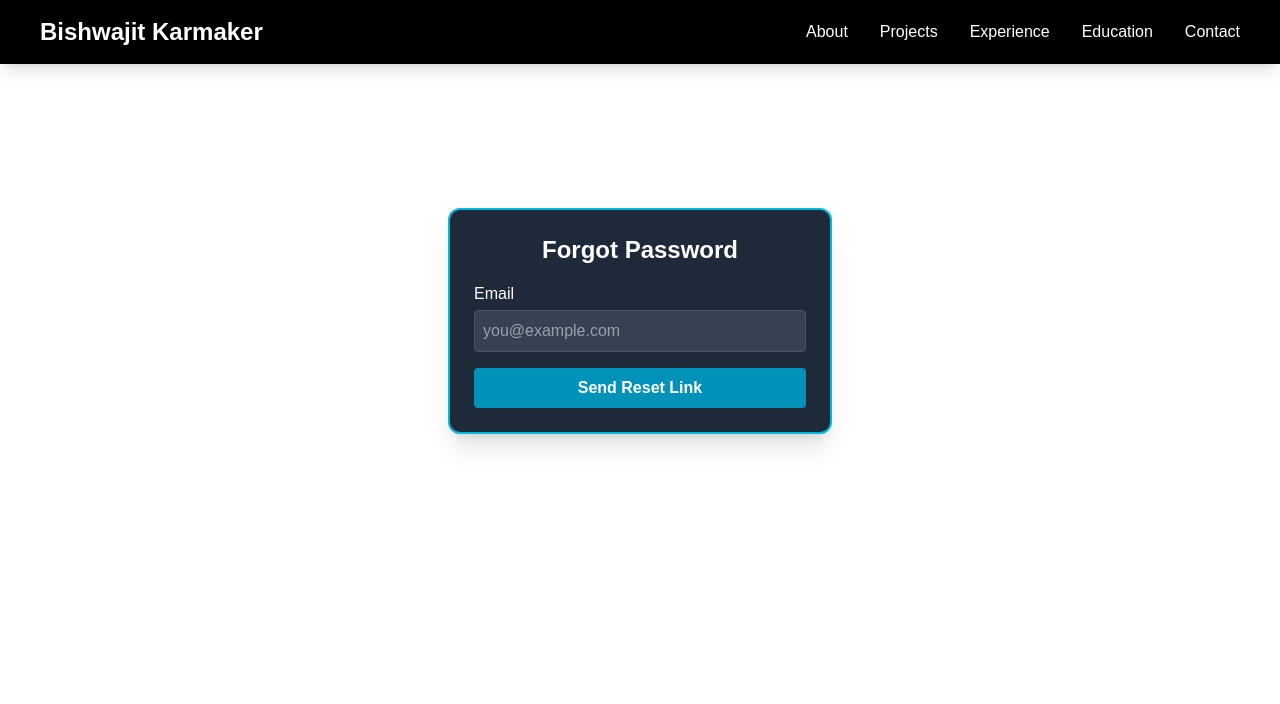
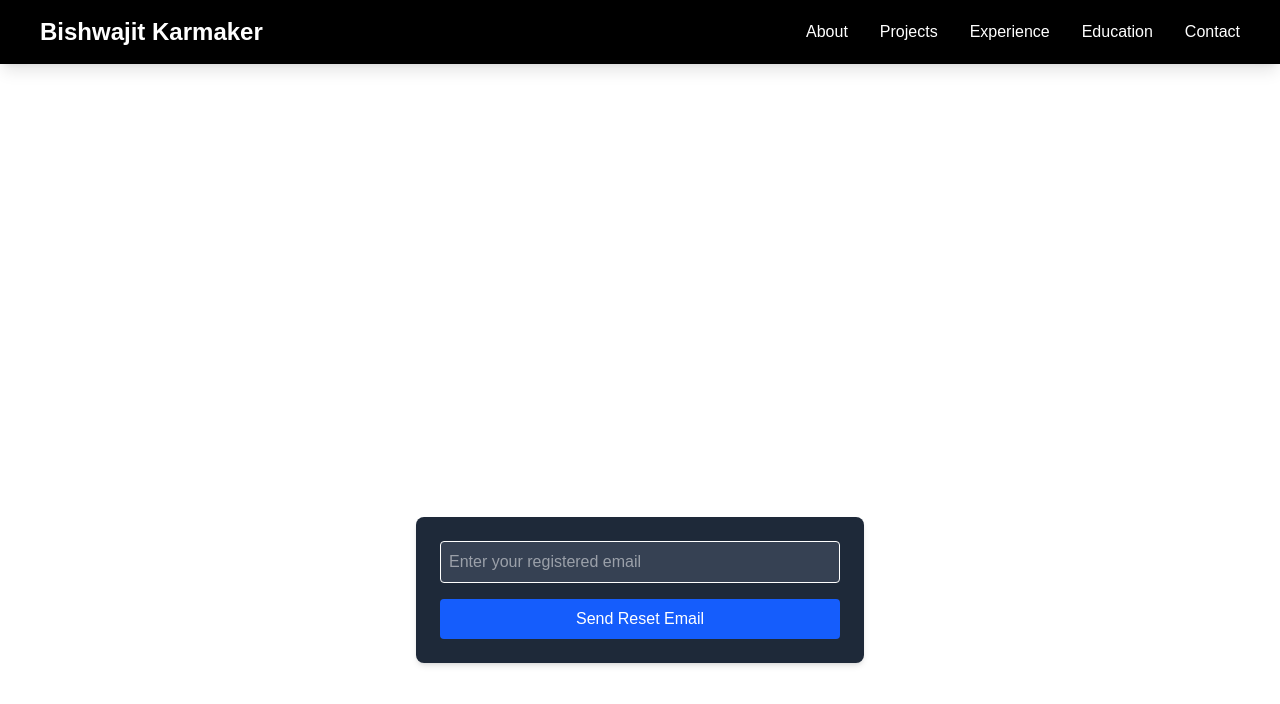
Before and after one commit to Bishwajit93/portfolio-frontend, a Next.js app: page /forgot_password in a window 1280 px wide. Shown: the top 704 px of the page. Built offline with nearby package versions, Linux system fonts and the light colour scheme; no server answers.

Commit message:
fixing bugs

```diff
--- a/src/app/forgot_password/page.tsx
+++ b/src/app/forgot_password/page.tsx
@@ -1,65 +1,77 @@
 "use client";
+
 import { useState } from "react";
-import { API_BASE_URL } from "@/lib/api/apiBase";
 
 export default function ForgotPasswordPage() {
   const [email, setEmail] = useState("");
-  const [message, setMessage] = useState<string | null>(null);
-  const [error, setError] = useState<string | null>(null);
+  const [success, setSuccess] = useState("");
+  const [error, setError] = useState("");
+  const [loading, setLoading] = useState(false);
 
   const handleSubmit = async (e: React.FormEvent) => {
     e.preventDefault();
-    setError(null);
-    setMessage(null);
+    setSuccess("");
+    setError("");
+    setLoading(true);
 
-    const res = await fetch(`${API_BASE_URL}/auth/users/reset_password/`, {
+    try {
+      const res = await fetch(`${process.env.NEXT_PUBLIC_BACKEND_URL}/auth/users/reset_password/`, {
         method: "POST",
-      headers: { "Content-Type": "application/json" },
+        headers: {
+          "Content-Type": "application/json",
+        },
         body: JSON.stringify({ email }),
       });
 
-    if (res.ok) {
-      setMessage(
-        "If that email exists, you’ll receive a reset link shortly."
-      );
+      if (!res.ok) {
+        let errorText = "Something went wrong.";
+        try {
+          const clonedRes = res.clone();
+          const data = await clonedRes.json();
+          errorText = Array.isArray(Object.values(data)[0])
+            ? (Object.values(data)[0] as string[])[0]
+            : String(Object.values(data)[0]);
+        } catch {
+          const fallback = await res.text();
+          errorText = fallback || "Something went wrong.";
+        }
+        throw new Error(errorText);
+      }
+
+      setSuccess("Password reset email sent. Please check your inbox.");
+    } catch (err: unknown) {
+      if (err instanceof Error) {
+        setError(err.message);
       } else {
-      const err = await res.json();
-      setError(err.email?.join?.(", ") || "An error occurred.");
+        setError("Unexpected error occurred.");
+      }
+    } finally {
+      setLoading(false);
     }
   };
 
   return (
-    <div className="flex justify-center mt-12">
-      <form
-        onSubmit={handleSubmit}
-        className="w-full max-w-sm bg-gray-800 border-2 border-cyan-500 rounded-xl shadow-xl p-6 space-y-4"
-      >
-        <h2 className="text-2xl font-semibold text-white text-center">
-          Forgot Password
-        </h2>
-
-        {message && <p className="text-green-400 text-center">{message}</p>}
-        {error && <p className="text-red-400 text-center">{error}</p>}
-
-        <div>
-          <label className="block text-white mb-1">Email</label>
+    <main className="min-h-screen flex flex-col items-center justify-center px-4">
+      <h1 className="text-3xl font-bold mb-6 text-white">Forgot Password</h1>
+      <form onSubmit={handleSubmit} className="w-full max-w-md space-y-4 bg-gray-800 p-6 rounded-lg shadow-md">
         <input
           type="email"
+          placeholder="Enter your registered email"
           value={email}
           onChange={(e) => setEmail(e.target.value)}
-            placeholder="you@example.com"
           required
-            className="w-full p-2 rounded border border-gray-600 bg-gray-700 text-white"
+          className="w-full p-2 border rounded bg-gray-700 text-white"
         />
-        </div>
-
         <button
           type="submit"
-          className="w-full py-2 bg-cyan-600 hover:bg-cyan-500 text-white font-semibold rounded"
+          className="w-full bg-blue-600 text-white py-2 rounded hover:bg-blue-700 disabled:opacity-50"
+          disabled={loading}
         >
-          Send Reset Link
+          {loading ? "Sending..." : "Send Reset Email"}
         </button>
+        {success && <p className="text-green-500">{success}</p>}
+        {error && <p className="text-red-500">{error}</p>}
       </form>
-    </div>
+    </main>
   );
 }
--- a/src/app/forgot_username/page.tsx
+++ b/src/app/forgot_username/page.tsx
@@ -1,64 +1,56 @@
 "use client";
+
 import { useState } from "react";
-import { API_BASE_URL } from "@/lib/api/apiBase";
+import { retrieveUsername } from "@/lib/api/authApi";
 
 export default function ForgotUsernamePage() {
   const [email, setEmail] = useState("");
-  const [result, setResult] = useState<string | null>(null);
-  const [error, setError] = useState<string | null>(null);
+  const [message, setMessage] = useState("");
+  const [error, setError] = useState("");
+  const [loading, setLoading] = useState(false);
 
   const handleSubmit = async (e: React.FormEvent) => {
     e.preventDefault();
-    setResult(null);
-    setError(null);
+    setMessage("");
+    setError("");
+    setLoading(true);
 
-    const res = await fetch(`${API_BASE_URL}/auth/username/`, {
-      method: "POST",
-      headers: { "Content-Type": "application/json" },
-      body: JSON.stringify({ email }),
-    });
-
-    if (res.ok) {
-      const data = await res.json();
-      setResult(`Your username is: ${data.username}`);
+    try {
+      const data = await retrieveUsername(email);
+      setMessage(`Your username is: ${data.username}`);
+    } catch (err: unknown) {
+      if (err instanceof Error) {
+        setError(err.message);
       } else {
-      const err = await res.json();
-      setError(err.email?.join(", ") || "No account found with that email.");
+        setError("Something went wrong");
+      }
+    } finally {
+      setLoading(false);
     }
   };
 
   return (
-    <div className="flex justify-center mt-12">
-      <form
-        onSubmit={handleSubmit}
-        className="w-full max-w-sm bg-gray-800 border-2 border-cyan-500 rounded-xl shadow-xl p-6 space-y-4"
-      >
-        <h2 className="text-2xl font-semibold text-white text-center">
-          Forgot Username
-        </h2>
-
-        {result && <p className="text-green-400 text-center">{result}</p>}
-        {error && <p className="text-red-400 text-center">{error}</p>}
-
-        <div>
-          <label className="block text-white mb-1">Email</label>
+    <main className="min-h-screen flex flex-col items-center justify-center px-4">
+      <h1 className="text-3xl font-bold mb-6">Forgot Username</h1>
+      <form onSubmit={handleSubmit} className="w-full max-w-md space-y-4">
         <input
           type="email"
+          placeholder="Enter your registered email"
           value={email}
           onChange={(e) => setEmail(e.target.value)}
-            placeholder="you@example.com"
           required
-            className="w-full p-2 rounded border border-gray-600 bg-gray-700 text-white"
+          className="w-full p-2 border rounded"
         />
-        </div>
-
         <button
           type="submit"
-          className="w-full py-2 bg-cyan-600 hover:bg-cyan-500 text-white font-semibold rounded"
+          className="w-full bg-blue-600 text-white py-2 rounded hover:bg-blue-700"
+          disabled={loading}
         >
-          Retrieve Username
+          {loading ? "Searching..." : "Find Username"}
         </button>
+        {message && <p className="text-green-600">{message}</p>}
+        {error && <p className="text-red-600">{error}</p>}
       </form>
-    </div>
+    </main>
   );
 }
--- /dev/null
+++ b/src/app/password-reset/[uid]/[token]/page.tsx
@@ -0,0 +1,87 @@
+"use client";
+
+import { useState } from "react";
+import { useRouter, useParams } from "next/navigation";
+
+export default function PasswordResetConfirmPage() {
+  const { uid, token } = useParams<{ uid: string; token: string }>();
+  const router = useRouter();
+
+  const [password, setPassword] = useState("");
+  const [retypePassword, setRetypePassword] = useState("");
+  const [error, setError] = useState<string | null>(null);
+  const [success, setSuccess] = useState(false);
+
+  const handleSubmit = async (e: React.FormEvent) => {
+    e.preventDefault();
+    setError(null);
+
+    if (password !== retypePassword) {
+      setError("Passwords do not match.");
+      return;
+    }
+
+    try {
+      const res = await fetch("https://web-production-9824e.up.railway.app/api/auth/users/reset_password_confirm/", {
+        method: "POST",
+        headers: { "Content-Type": "application/json" },
+        body: JSON.stringify({
+          uid,
+          token,
+          new_password: password,
+          re_new_password: retypePassword,
+        }),
+      });
+
+      if (!res.ok) {
+        const data: Record<string, string[] | string> = await res.json();
+        const values = Object.values(data);
+        const message = Array.isArray(values[0]) ? values[0][0] : values[0];
+        throw new Error(message || "Error resetting password");
+
+      }
+
+      setSuccess(true);
+      setTimeout(() => router.push("/login"), 2000);
+    } catch (err: unknown) {
+      const message = err instanceof Error ? err.message : "Unexpected error occurred.";
+      setError(message);
+    }
+  };
+
+  return (
+    <div style={{ padding: "2rem" }}>
+      <h2 style={{ fontSize: "1.5rem", marginBottom: "1rem" }}>Reset Password</h2>
+
+      {success ? (
+        <p>Password reset successful! Redirecting to login...</p>
+      ) : (
+        <form onSubmit={handleSubmit}>
+          <div>
+            <label>New Password:</label>
+            <input
+              type="password"
+              value={password}
+              onChange={(e) => setPassword(e.target.value)}
+              required
+            />
+          </div>
+
+          <div>
+            <label>Retype New Password:</label>
+            <input
+              type="password"
+              value={retypePassword}
+              onChange={(e) => setRetypePassword(e.target.value)}
+              required
+            />
+          </div>
+
+          <button type="submit" style={{ marginTop: "1rem" }}>Reset Password</button>
+        </form>
+      )}
+
+      {error && <p style={{ color: "red", marginTop: "1rem" }}>{error}</p>}
+    </div>
+  );
+}
--- a/src/app/reset_password/[uid]/[token]/page.tsx
+++ /dev/null
@@ -1,99 +0,0 @@
-"use client";
-
-import { useState } from "react";
-import { useRouter, useSearchParams } from "next/navigation";
-import { API_BASE_URL } from "@/lib/api/apiBase";
-
-export default function ResetPasswordPage() {
-  const params = useSearchParams();
-  const uid = params.get("uid")!;
-  const token = params.get("token")!;
-
-  const [form, setForm] = useState({
-    new_password: "",
-    re_new_password: "",
-  });
-  const [message, setMessage] = useState<string | null>(null);
-  const [error, setError] = useState<string | null>(null);
-  const router = useRouter();
-
-  const handleChange = (e: React.ChangeEvent<HTMLInputElement>) => {
-    setForm({ ...form, [e.target.name]: e.target.value });
-  };
-
-  const handleSubmit = async (e: React.FormEvent) => {
-    e.preventDefault();
-    setError(null);
-    setMessage(null);
-
-    const res = await fetch(
-      `${API_BASE_URL}/auth/users/reset_password_confirm/`,
-      {
-        method: "POST",
-        headers: { "Content-Type": "application/json" },
-        body: JSON.stringify({ uid, token, ...form }),
-      }
-    );
-
-    if (res.ok) {
-      setMessage("Password reset! Redirecting to login…");
-      setTimeout(() => router.push("/login"), 2000);
-    } else {
-      const err = await res.json();
-      setError(
-        Object.entries(err)
-          .map(([k, v]) => `${k}: ${Array.isArray(v) ? v.join(", ") : v}`)
-          .join("; ")
-      );
-    }
-  };
-
-  return (
-    <div className="flex justify-center mt-12">
-      <form
-        onSubmit={handleSubmit}
-        className="w-full max-w-sm bg-gray-800 border-2 border-cyan-500 rounded-xl shadow-xl p-6 space-y-4"
-      >
-        <h2 className="text-2xl font-semibold text-white text-center">
-          Reset Password
-        </h2>
-
-        {message && <p className="text-green-400 text-center">{message}</p>}
-        {error && <p className="text-red-400 text-center">{error}</p>}
-
-        <div>
-          <label className="block text-white mb-1">New Password</label>
-          <input
-            name="new_password"
-            type="password"
-            value={form.new_password}
-            onChange={handleChange}
-            required
-            className="w-full p-2 rounded border border-gray-600 bg-gray-700 text-white"
-          />
-        </div>
-
-        <div>
-          <label className="block text-white mb-1">
-            Confirm New Password
-          </label>
-          <input
-            name="re_new_password"
-            type="password"
-            value={form.re_new_password}
-            onChange={handleChange}
-            required
-            className="w-full p-2 rounded border border-gray-600 bg-gray-700 text-white"
-          />
-        </div>
-
-        <button
-          type="submit"
-          className="w-full py-2 bg-cyan-600 hover:bg-cyan-500 text-white font-semibold rounded"
-        >
-          Reset Password
-        </button>
-      </form>
-    </div>
-  );
-}
--- /dev/null
+++ b/src/lib/api/authApi.ts
@@ -0,0 +1,57 @@
+import { API_BASE_URL } from "./apiBase";
+
+export async function retrieveUsername(email: string) {
+  const res = await fetch(`${API_BASE_URL}/auth/username/`, {
+    method: "POST",
+    headers: {
+      "Content-Type": "application/json",
+    },
+    body: JSON.stringify({ email }),
+  });
+
+  const data: Record<string, unknown> = await res.json();
+
+  if (!res.ok) {
+    const firstKey = Object.keys(data)[0];
+    const value = data[firstKey];
+
+    const message =
+      Array.isArray(value) && typeof value[0] === "string"
+        ? value[0]
+        : typeof value === "string"
+        ? value
+        : "Something went wrong";
+
+    throw new Error(message);
+  }
+
+  return data as { username: string };
+}
+
+export async function requestPasswordReset(email: string) {
+  const res = await fetch(`${API_BASE_URL}/auth/users/reset_password/`, {
+    method: "POST",
+    headers: {
+      "Content-Type": "application/json",
+    },
+    body: JSON.stringify({ email }),
+  });
+
+  const data: Record<string, unknown> = await res.json();
+
+  if (!res.ok) {
+    const firstKey = Object.keys(data)[0];
+    const value = data[firstKey];
+
+    const message =
+      Array.isArray(value) && typeof value[0] === "string"
+        ? value[0]
+        : typeof value === "string"
+        ? value
+        : "Something went wrong";
+
+    throw new Error(message);
+  }
+
+  return data;
+}
```
Lines whose indentation alone changed are shown as unchanged.
